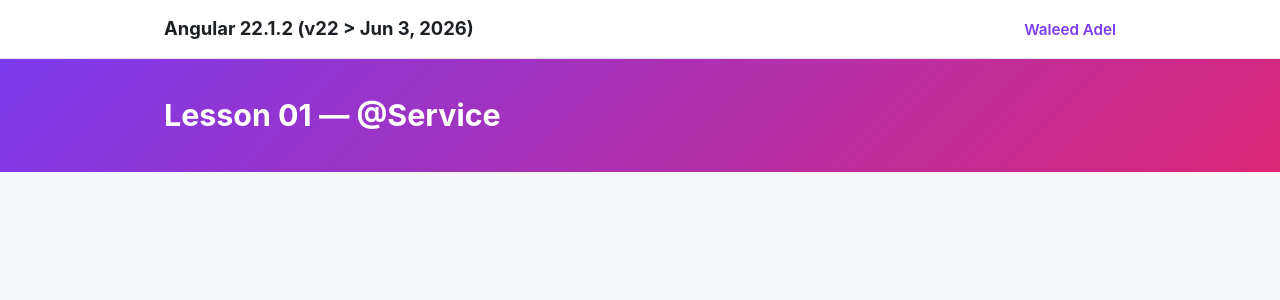
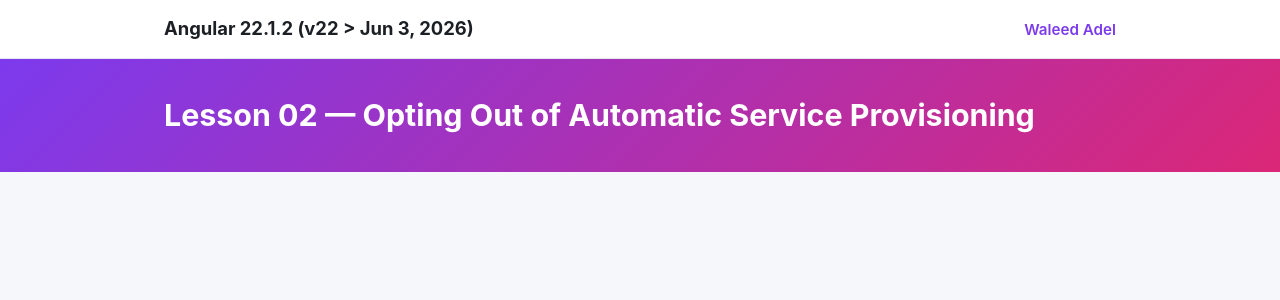
Before and after one commit to waledadel/angular_22_updates, an Angular app: page / in a window 1280 px wide. Shown: the top 300 px of the page. Built offline with nearby package versions, Linux system fonts and the light colour scheme.

Commit message:
02- Opting Out of Automatic Service Provisioning

```diff
--- a/src/app/app.ts
+++ b/src/app/app.ts
@@ -7,7 +7,8 @@ import { Users } from './users';
   imports: [Layout],
   templateUrl: './app.html',
   changeDetection: ChangeDetectionStrategy.Eager,
-  styleUrl: './app.scss'
+  styleUrl: './app.scss',
+  providers: [Users]
 })
 export class App implements OnInit {
 
--- a/src/app/layout/layout.html
+++ b/src/app/layout/layout.html
@@ -13,7 +13,7 @@
 
   <div class="lesson">
     <div class="lesson-inner">
-      <h1 class="lesson-title">Lesson 01 —  @Service</h1>
+      <h1 class="lesson-title">Lesson 02 —  Opting Out of Automatic Service Provisioning</h1>
     </div>
   </div>
 
--- a/src/app/users.ts
+++ b/src/app/users.ts
@@ -2,7 +2,9 @@ import { HttpClient } from '@angular/common/http';
 import { inject, Injectable, Service } from '@angular/core';
 import { Observable, of } from 'rxjs';
 
-@Service()
+@Service({
+    autoProvided: false
+})
 
 // @Injectable({
 //     providedIn: 'root'
```
